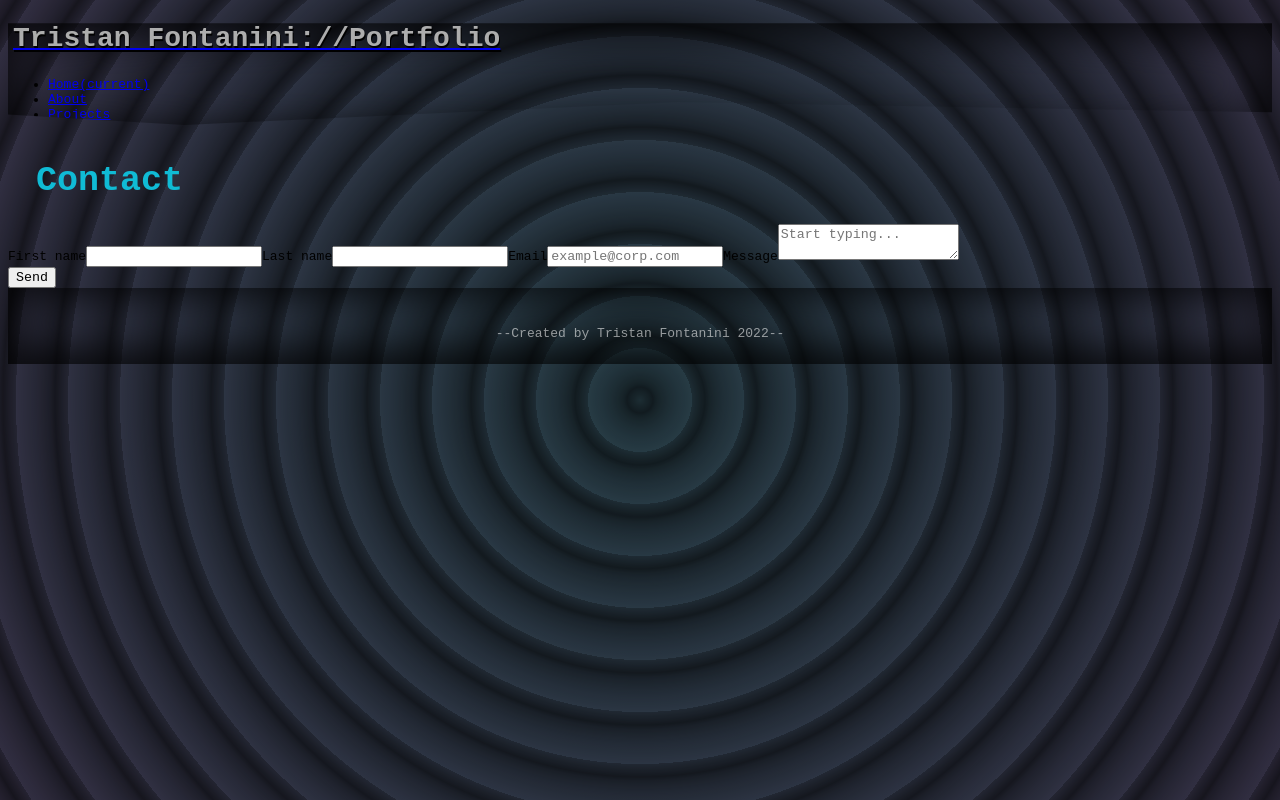
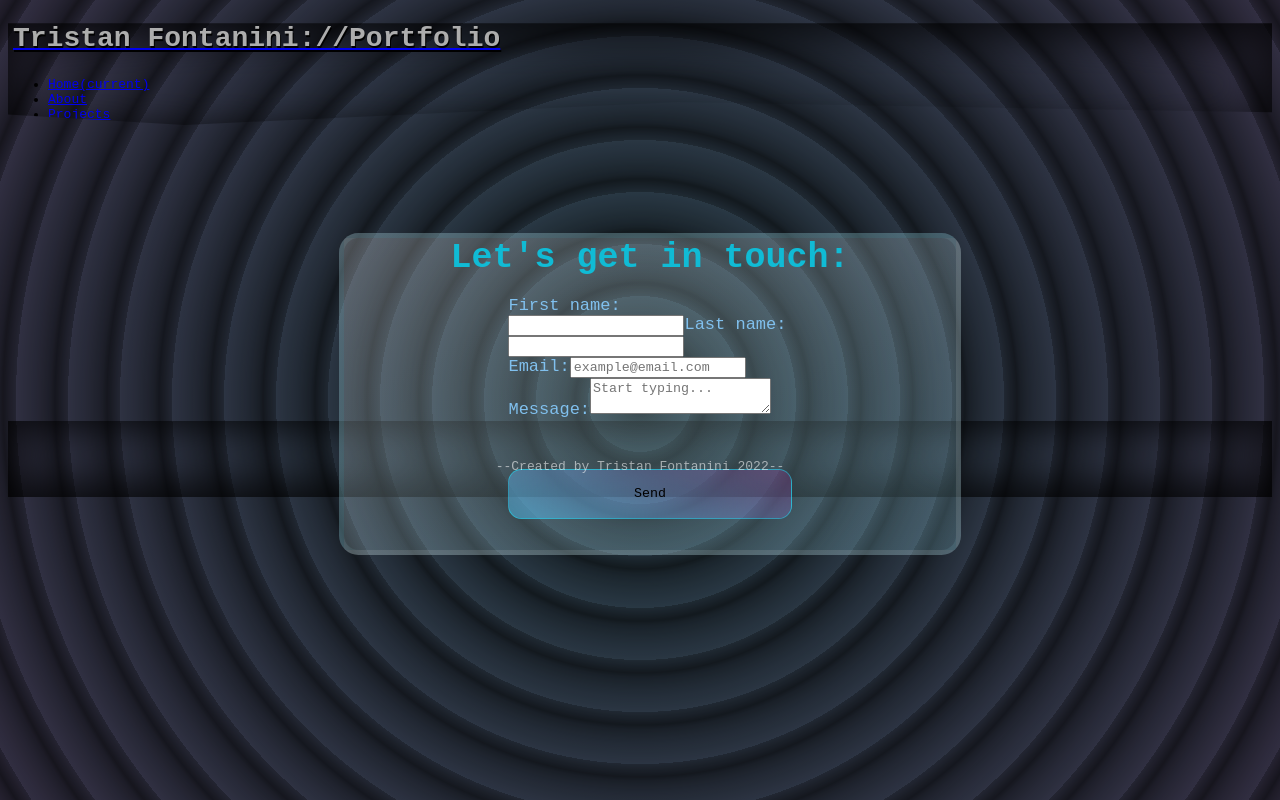
Before and after one commit to Twistedmouse/Tristan-Fontanini-Portfolio-in-React, a React (Create React App) app: page /contact in a window 1280 px wide. Built offline with nearby package versions, Linux system fonts and the light colour scheme; the HTML template or start-up script is replaced by a standard one.

Commit message:
contact form css updated

```diff
--- a/package.json
+++ b/package.json
@@ -6,6 +6,7 @@
     "@testing-library/jest-dom": "^5.16.2",
     "@testing-library/react": "^12.1.4",
     "@testing-library/user-event": "^13.5.0",
+    "emailjs-com": "^3.2.0",
     "react": "^17.0.2",
     "react-dom": "^17.0.2",
     "react-scripts": "^5.0.1",
--- a/src/components/Contact.jsx
+++ b/src/components/Contact.jsx
@@ -1,52 +1,46 @@
 import React from "react";
-import { useRef } from "react";
+import emailjs from "emailjs-com";
 
 function Contact() {
-  const firstNameRef = useRef(null);
-  const lastNameRef = useRef(null);
-  const emailRef = useRef(null);
-  const messageRef = useRef(null);
+  function handleSubmit(e) {
+    e.preventDefault();
 
-  const handleSubmit = (event) => {
-    event.preventDefault();
+    emailjs.sendForm();
+  }
 
-    const data = {
-      firstName: firstNameRef.current.value,
-      lastName: lastNameRef.current.value,
-      email: emailRef.current.value,
-      message: messageRef.current.value,
-    };
-  };
   return (
+    <div className="contact-grid-container">
       <div className="contactContainer">
         <div class="col-lg-5">
-        <h1 class="font-weight-light">Contact</h1>
+          <h1 class="contactH1">Let's get in touch:</h1>
           <form onSubmit={handleSubmit} className="form">
             <div className="name">
-            <label for="firstName">First name</label>
+              <label for="firstName">First name:</label>
               <input
                 type="text"
                 name="firstName"
                 className="firstName"
                 tabIndex="1"
               />
-            <label for="lastName">Last name</label>
+              <label for="lastName">Last name:</label>
               <input
                 type="text"
                 name="lastName"
                 className="lastName"
                 tabIndex="2"
               />
-            <label for="email">Email</label>
+              <div className="email">
+                <label for="email">Email:</label>
                 <input
                   type="email"
                   name="email"
                   id="email"
                   className="email"
-              placeholder="example@corp.com"
+                  placeholder="example@email.com"
                   tabIndex="3"
                 />
-            <label for="message">Message</label>
+              </div>
+              <label for="message">Message:</label>
 
               <textarea
                 placeholder="Start typing..."
@@ -60,6 +54,7 @@ function Contact() {
           </form>
         </div>
       </div>
+    </div>
   );
 }
 
--- a/src/style.css
+++ b/src/style.css
@@ -229,7 +229,7 @@ p {
   );
   border: solid rgba(255, 255, 255, 0.015) 5px;
   border-style: outset;
-  border-radius: 10rem 10rem 10rem 10rem ;
+  border-radius: 10rem;
   backdrop-filter: blur(10px);
   z-index: 900;
   border-radius: 13%;
@@ -325,7 +325,90 @@ p {
 
 /* =================CONTACT CSS=============================*/
 
+.contact-grid-container {
+  display: grid;
+  grid-template-columns: 25% 50% 25% ;
+  grid-template-rows: 25% 25% 25% 25%;
+  grid-gap: 10px;
+  padding: 10px;
 
+}
+.contactContainer{
+  display:flex;
+  justify-content:center;
+  background: linear-gradient(
+    to bottom right,
+    rgba(255, 255, 255, 0.233),
+    rgba(160, 235, 252, 0.2)
+  );
+  border-radius: 1.5rem;
+  border-style: outset;
+  border:solid 5px rgba(160, 235, 252, 0.092);
+  grid-column-start: 2;
+  grid-column-end: 3;
+  grid-row-start: 2;
+  grid-row-end: 5;
+  height: 150%;
+}
+
+.contactH1{
+  margin: 0px;
+  text-align: center;
+  padding-bottom: 0.5em;
+}
+
+.form{
+  color: rgb(128, 192, 238);
+  display:grid;
+  position: center;
+  grid-template-columns: 50% 50% 50% 50% 50%;
+  grid-template-rows: 25% 25% 25% 25% 25%;
+  justify-content: center;
+  font-size: 17px;
+}
+
+.name{
+  grid-column-start: 3;
+  grid-column-end: 4;
+}
+
+.send{
+  border: solid 1px rgba(18, 235, 255, 0.473);
+  grid-column-start: 3;
+  grid-column-end: 4;
+  grid-row-start: 5;
+  grid-row-end: 6;
+  height: 50px;
+  border-radius: 1em;
+  background: linear-gradient(25deg,#54bdea8e , #d627c730);
+}
+.send:hover{
+  color: rgb(151, 197, 229);
+  animation: sendSpin 3s ease 0s infinite normal none;
+}
+@keyframes sendSpin{
+  0%{
+    transform: scale(1);
+    background: linear-gradient(25deg,#54bdeac8 30%, #d627c7a5);
+
+  }
+  25%{
+
+    background: linear-gradient(90deg,#54bdeac8 30%, #d627c7a5);
+  }
+  50%{
+    transform: scale(1.1);
+    background: linear-gradient(180deg,#54bdeac8 30%, #d627c7a5);
+  }
+  75%{
+    background: linear-gradient(240deg,#54bdeac8 30%, #d627c7a5);
+
+  }
+  100%{
+    transform: scale(1);
+    background: linear-gradient(360deg,#54bdeac8 30%, #d627c7a5);
+  }
+}
 
 /* =================FOOTER CSS============================= */
 
```
Also changed, not shown: 1 other file (tests, documents, lock files or other folders). Lines whose indentation alone changed are shown as unchanged.
